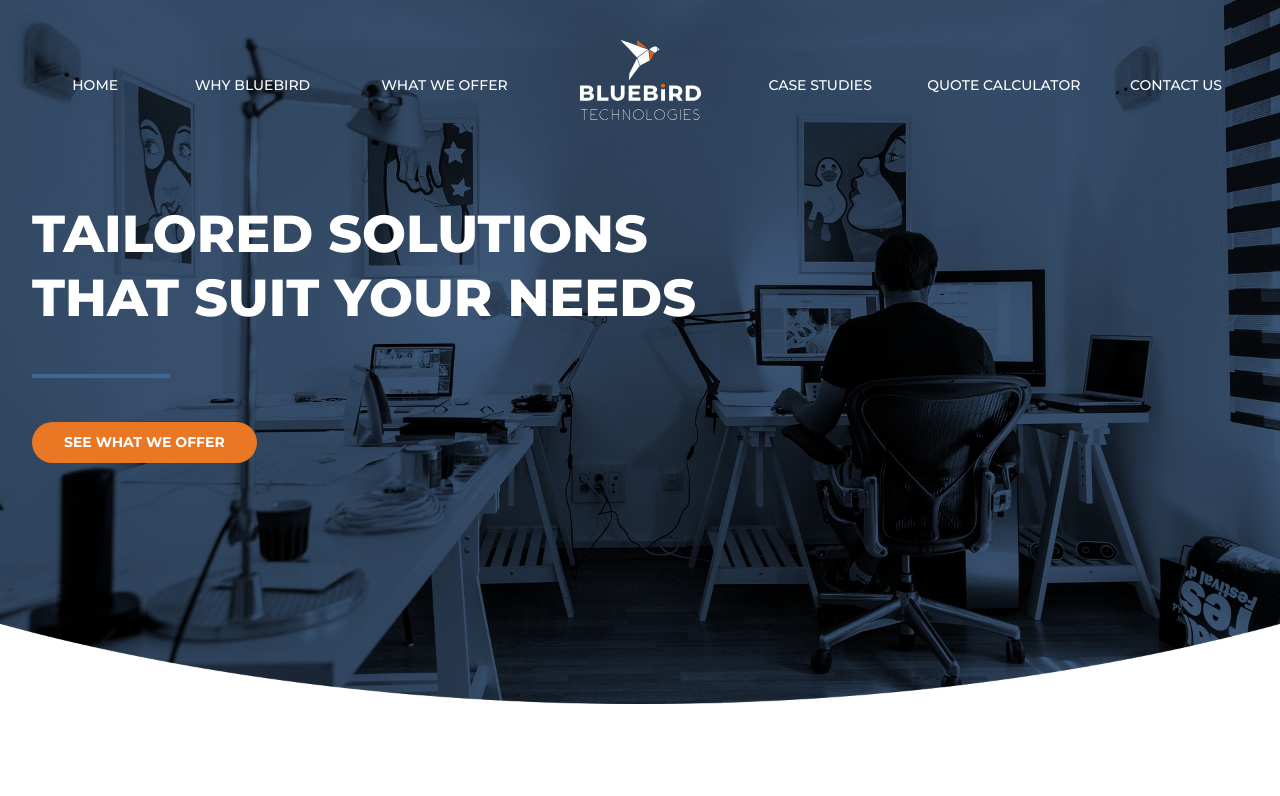
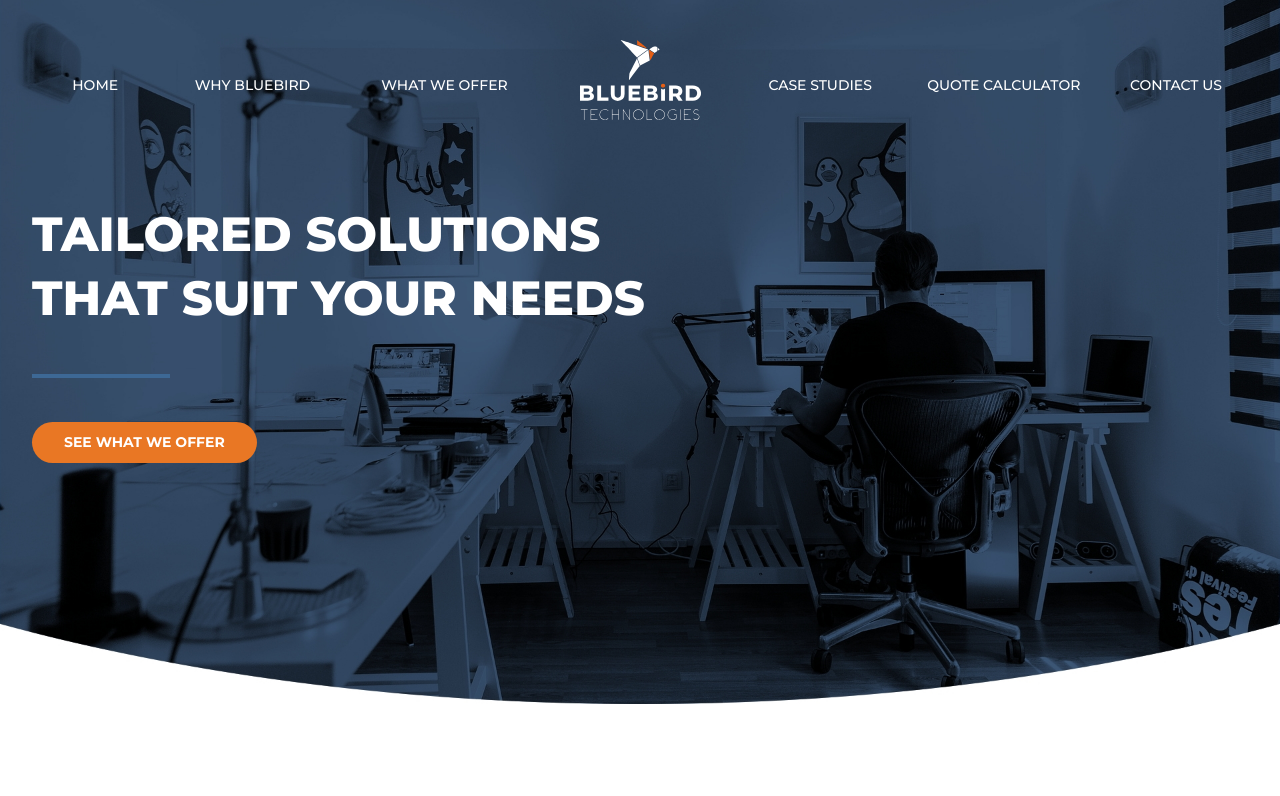
Before and after one commit to bluebird-technologies/bluebird_tech_OLD, a Next.js app: page / in a window 1280 px wide. Shown: the top 796 px of the page. Built offline with nearby package versions, Linux system fonts and the light colour scheme.

Commit message:
tailwind classes sorted by prettier-plugin-tailwindcss

```diff
--- a/styles/globals.css
+++ b/styles/globals.css
@@ -6,13 +6,13 @@ body {
   overflow-x: hidden;
 }
 .title-1 {
-  @apply font-extrabold text-white leading-[64px] text-[52px] uppercase;
+  @apply text-5xl font-extrabold uppercase leading-[64px] text-white;
 }
 .subtitle {
-  @apply text-highlight text-[16px] leading-[20px] font-bold uppercase;
+  @apply text-[16px] font-bold uppercase leading-[20px] text-highlight;
 }
 .title-2 {
-  @apply text-primary font-extrabold text-[35px] leading-[43px];
+  @apply text-[35px] font-extrabold leading-[43px] text-primary;
 }
 .title-2.alt {
   @apply text-white;
@@ -27,7 +27,7 @@ body {
   @apply mt-[12px];
 }
 p {
-  @apply text-black text-[18px] leading-[22px] font-medium flex items-start;
+  @apply flex items-start text-[18px] font-medium leading-[22px] text-black;
 }
 p.alt {
   @apply text-white;
```
